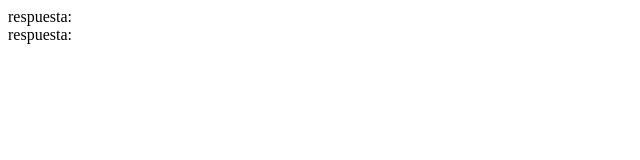
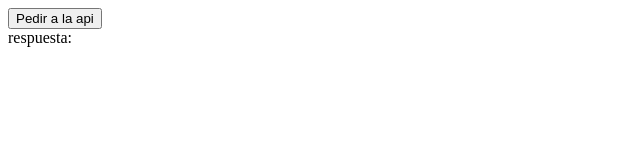
Before and after one commit to GeeksHubsAcademy/Practicando_node, a plain HTML site: page frontend/index.html in a window 1280 px wide. Shown: the whole page, without its empty margins (0-640 px from the left). Drawn offline with Linux system fonts and the light colour scheme.

Commit message:
added response to the DOM

```diff
--- a/frontend/index.html
+++ b/frontend/index.html
@@ -8,6 +8,8 @@
     <script src="scripts.js" async></script>
 </head>
 <body>
+    <button onclick="pedirAlaAPI()">Pedir a la api</button>
+    <br>
     respuesta:
     <div class="res">
 
--- a/frontend/scripts.js
+++ b/frontend/scripts.js
@@ -1,6 +1,8 @@
-fetch('http://localhost:3000') //A J A X
-.then(res=>res.text())
-.then(res=>{
-    document.querySelector('.res').innerHTML=res
-})
-.catch(error=>console.log(error))
+function pedirAlaAPI  ()  {
+    fetch( 'http://localhost:3000' ) //A J A X
+        .then( res => res.text() )
+        .then( res => {
+            document.querySelector( '.res' ).innerHTML = res
+        } )
+        .catch( error => console.log( error ) )
+}
```
